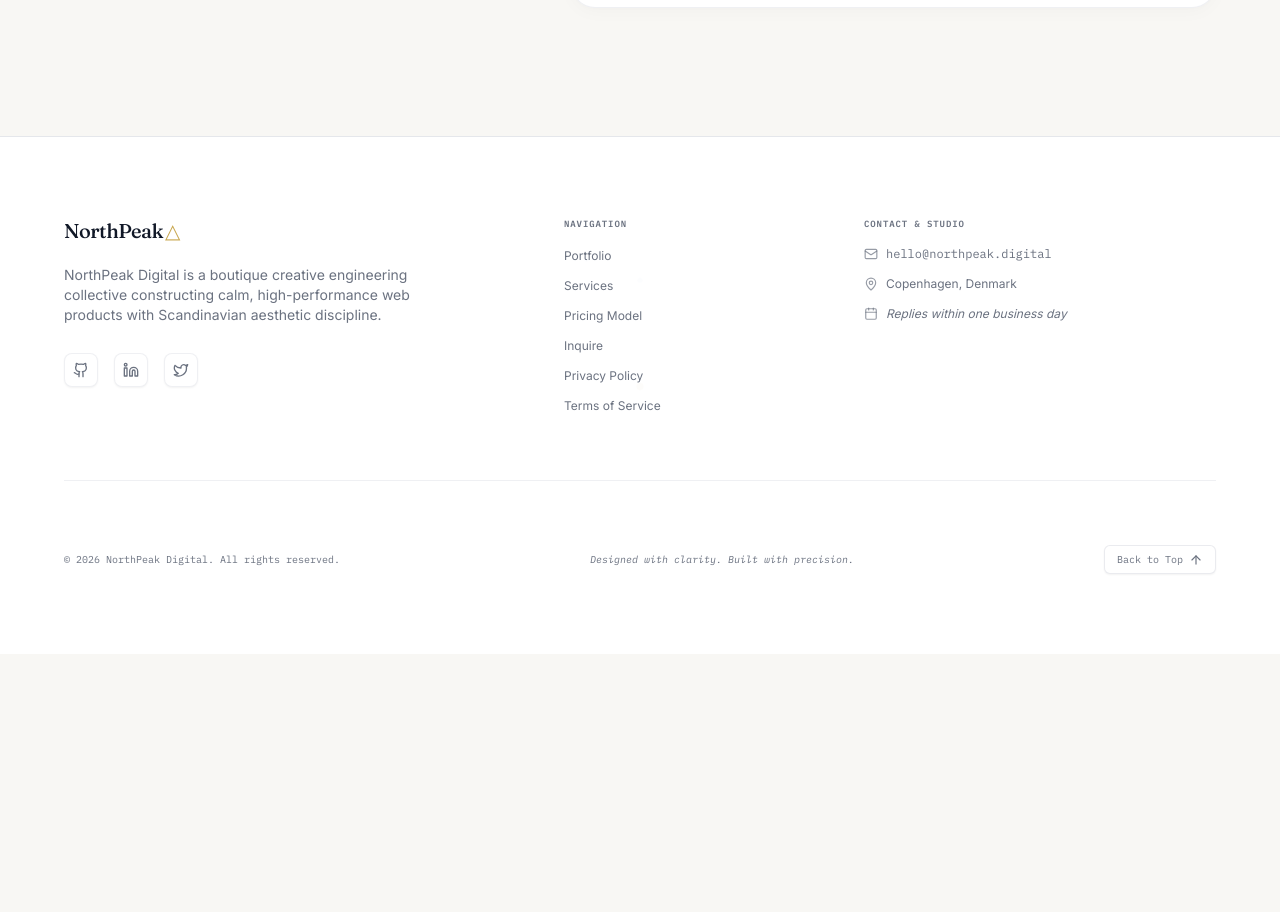
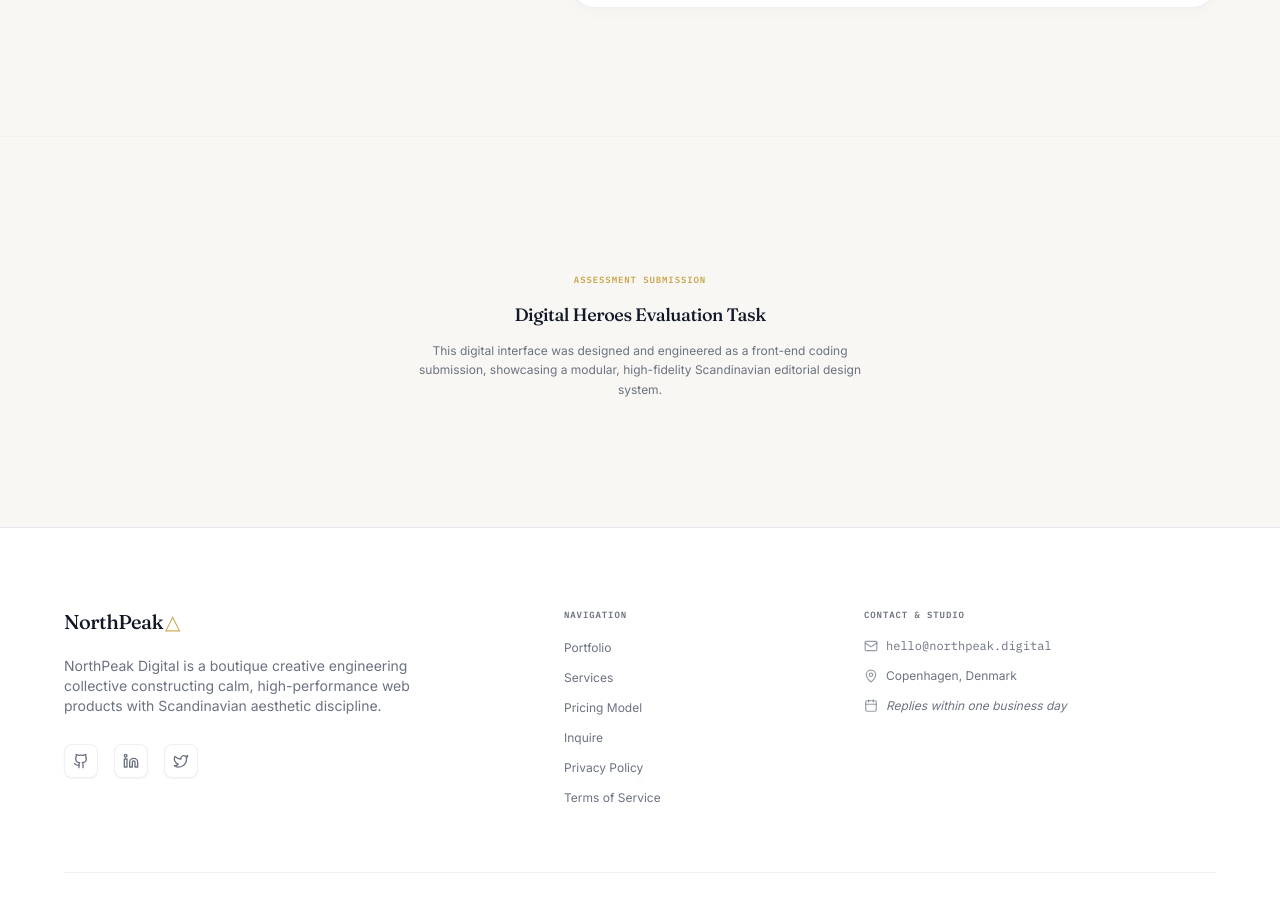
Before and after one commit to Suraj-codes1410/-NorthPeak-_Digital, a React (Vite) app: page / in a window 1280 px wide. Shown: the part 6700-7612 px from the top of the page. Before the commit the page ends 7354 px from the top, so only its background shows below. Built offline with nearby package versions, Linux system fonts and the light colour scheme.

Commit message:
feat(attribution): build AssessmentAttribution submission section and integrate final App layout

```diff
--- a/src/App.tsx
+++ b/src/App.tsx
@@ -5,6 +5,7 @@ import { Work } from './components/sections/Work';
 import { Results } from './components/sections/Results';
 import { Pricing } from './components/sections/Pricing';
 import { Contact } from './components/sections/Contact';
+import { AssessmentAttribution } from './components/sections/AssessmentAttribution';
 import { Footer } from './components/sections/Footer';
 
 function App() {
@@ -29,9 +30,12 @@ function App() {
 
         {/* Phase 9: Contact Section */}
         <Contact />
+
+        {/* Phase 10: Assessment Attribution Section */}
+        <AssessmentAttribution />
       </main>
 
-      {/* Phase 10: Footer Section */}
+      {/* Phase 11: Footer Section */}
       <Footer />
     </div>
   );
--- /dev/null
+++ b/src/components/sections/AssessmentAttribution.tsx
@@ -0,0 +1,26 @@
+import React from 'react';
+import { SectionWrapper } from '../layout/SectionWrapper';
+
+export const AssessmentAttribution: React.FC = () => {
+  return (
+    <SectionWrapper
+      id="assessment-attribution"
+      alternateBg={false}
+      className="py-12 border-t border-border/40 bg-surface-alt/10"
+    >
+      <div className="max-w-3xl mx-auto text-center space-y-3 select-none">
+        <span className="font-mono text-[9px] font-semibold text-gold uppercase tracking-widest">
+          Assessment Submission
+        </span>
+        <h3 className="font-display text-lg font-medium text-primary">
+          Digital Heroes Evaluation Task
+        </h3>
+        <p className="font-sans text-xs text-secondary max-w-md mx-auto leading-relaxed">
+          This digital interface was designed and engineered as a front-end coding submission, showcasing a modular, high-fidelity Scandinavian editorial design system.
+        </p>
+      </div>
+    </SectionWrapper>
+  );
+};
+
+export default AssessmentAttribution;
```
